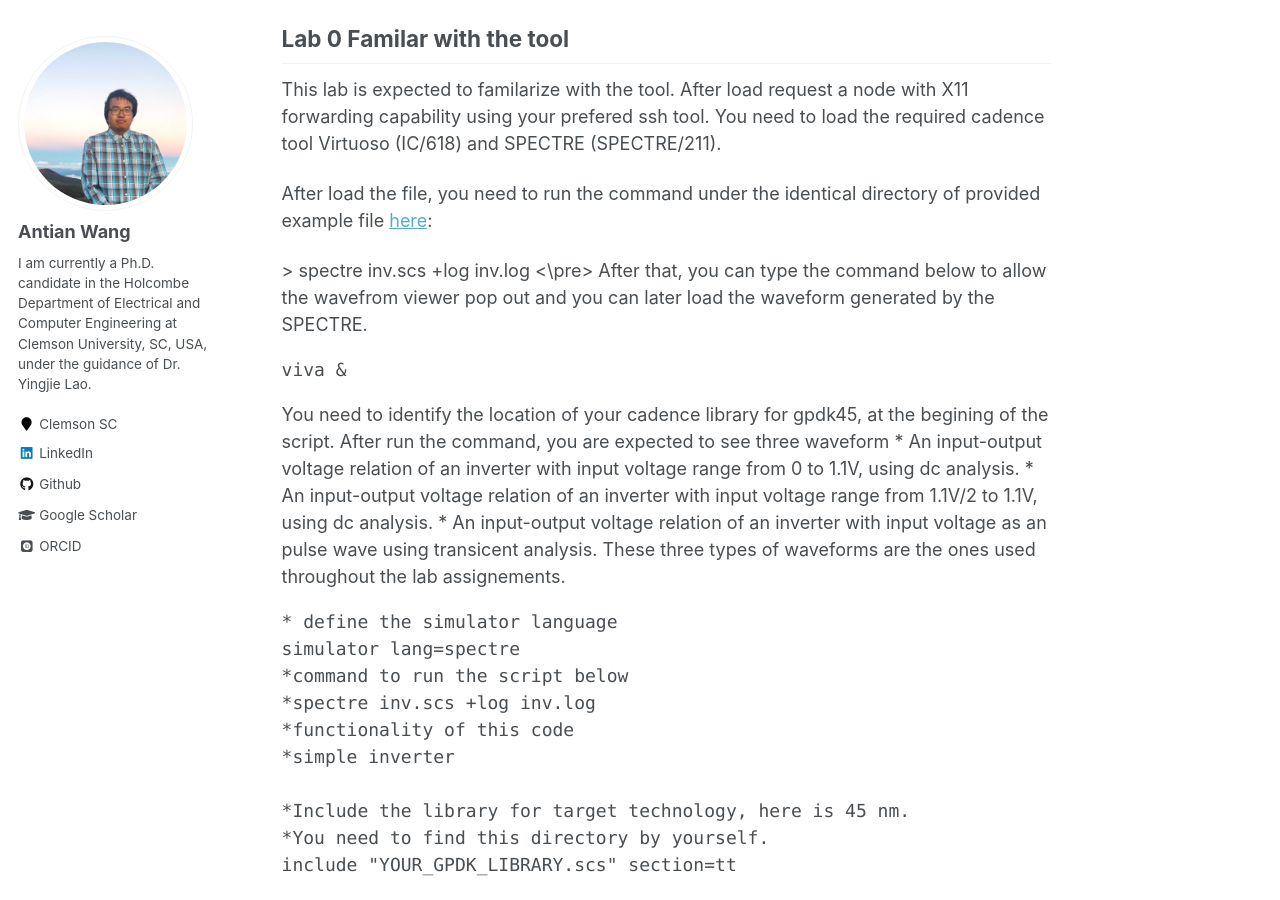
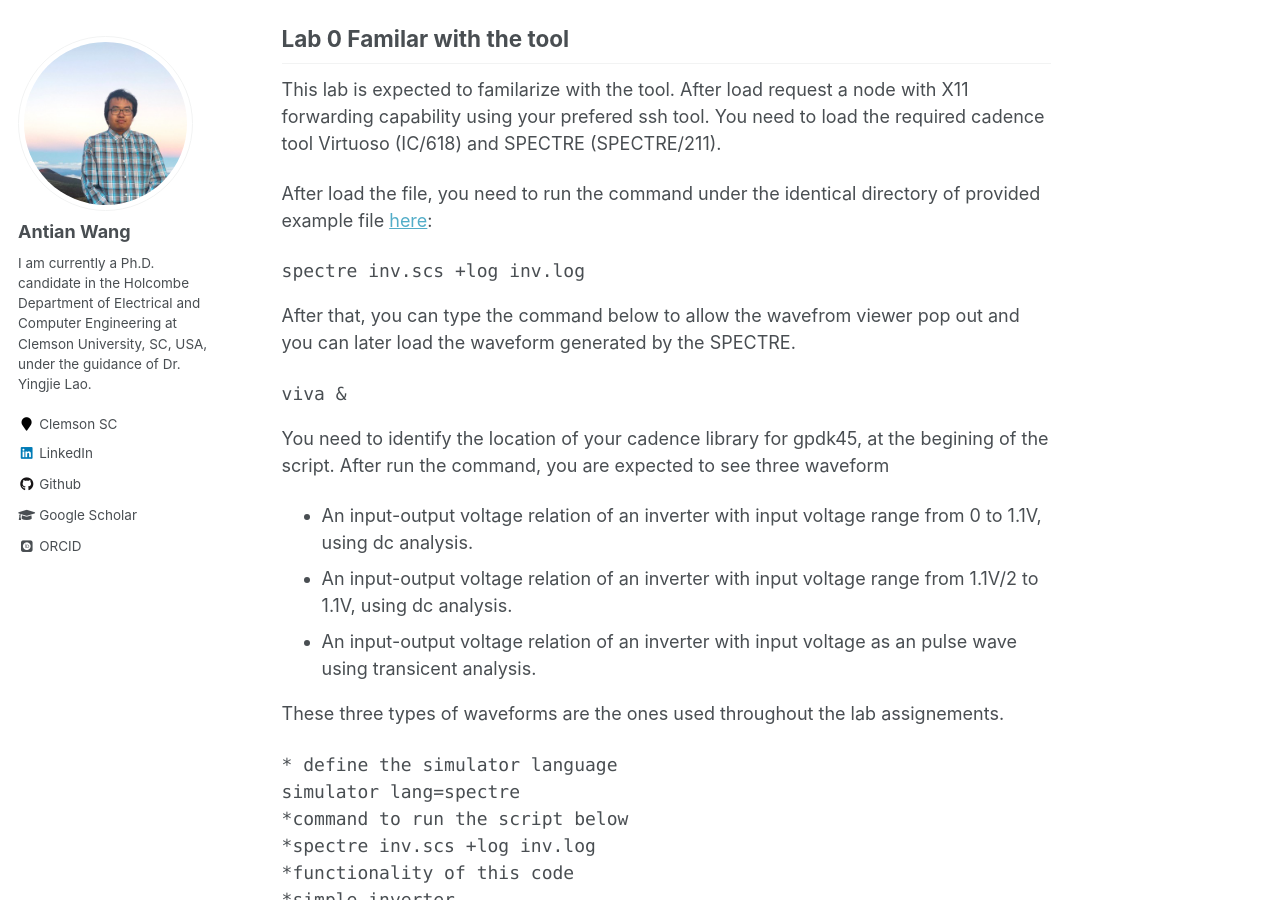
Before and after one commit to wangantian/wangantian.github.io, a Jekyll site: the page built from _teaching/Clemson_ECE4590.md, in a window 1280 px wide and 900 px high, scrolled down 1211 px. Built offline with Jekyll 4.4.1, drawn with Linux system fonts in a browser that asks for light colours; some web fonts are replaced; some of the changed text lies outside the part shown.

Commit message:
Update Clemson_ECE4590.md

```diff
--- a/_teaching/Clemson_ECE4590.md
+++ b/_teaching/Clemson_ECE4590.md
@@ -50,7 +50,7 @@ After load the file, you need to run the command under the identical directory o
 
 <pre>
 spectre inv.scs +log inv.log
-<\pre>
+</pre>
 
 
 After that, you can type the command below to allow the wavefrom viewer pop out and you can later load the waveform generated by the SPECTRE.
```
Also changed, not shown: other parts of _teaching/Clemson_ECE4590.md (+6 -13 lines).
